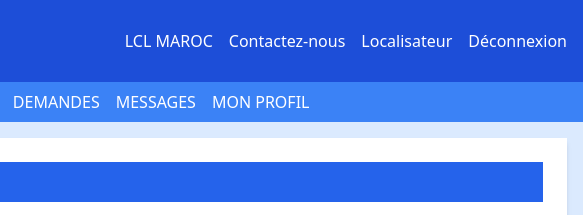
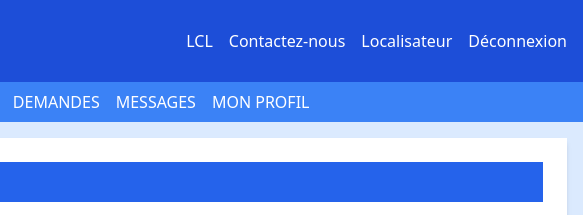
Before and after one commit to banquelcllyon/online, a plain HTML site: page virement.html in a window 1280 px wide. Shown: the top 215 px of the page, 697-1280 px from the left. Drawn offline with nearby package versions, Linux system fonts and the light colour scheme.

Commit message:
Add files via upload

```diff
--- a/virement.html
+++ b/virement.html
@@ -25,7 +25,7 @@
       <span class="text-xl font-bold">LCL</span>
     </div>
     <nav class="flex space-x-4">
-      <a href="#" class="hover:underline transition duration-300 hover:text-yellow-300">LCL MAROC</a>
+      <a href="#" class="hover:underline transition duration-300 hover:text-yellow-300">LCL </a>
       <a href="#" class="hover:underline transition duration-300 hover:text-yellow-300">Contactez-nous</a>
       <a href="#" class="hover:underline transition duration-300 hover:text-yellow-300">Localisateur</a>
       <a href="#" class="hover:underline transition duration-300 hover:text-yellow-300">Déconnexion</a>
```
